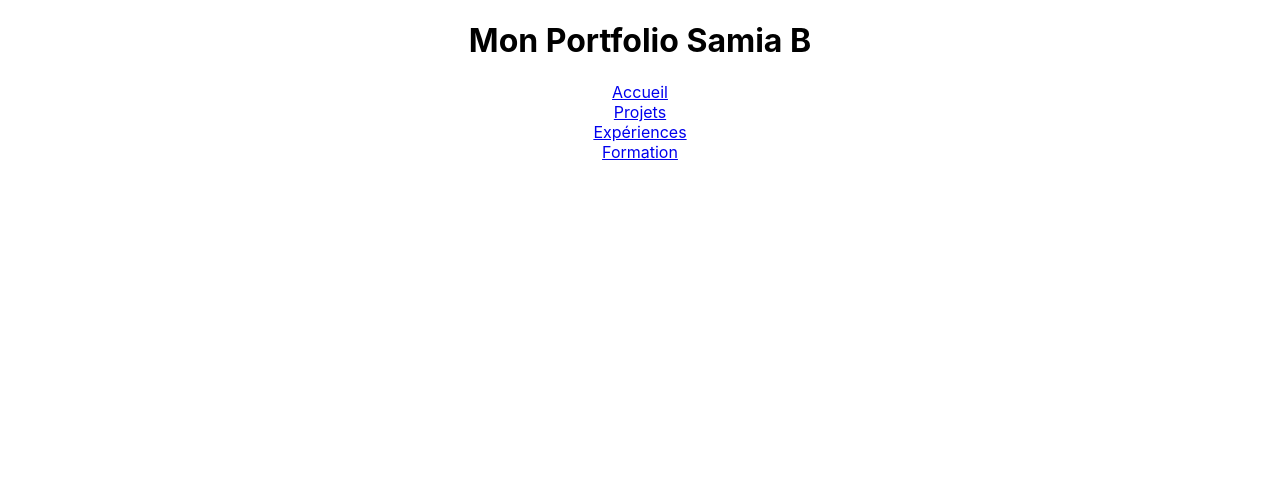
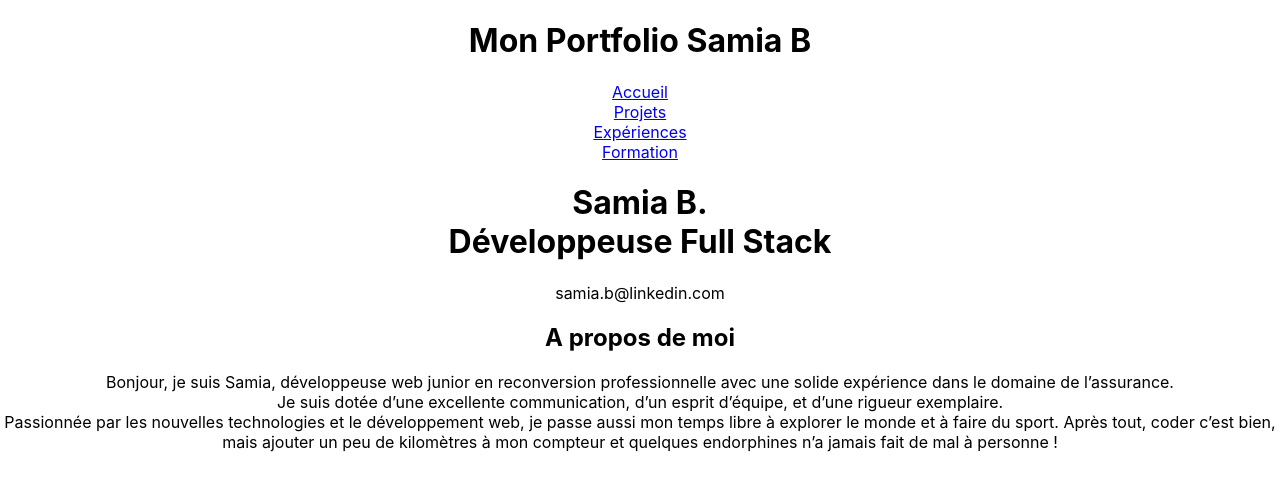
Before and after one commit to samiaB16/portfolio-openclassroom, a React (Create React App) app in the folder portfolio/: page / in a window 1280 px wide. Shown: the top 490 px of the page. Built offline with nearby package versions, Linux system fonts and the light colour scheme.

Commit message:
creation of the Home component

```diff
--- a/portfolio/src/App.js
+++ b/portfolio/src/App.js
@@ -1,4 +1,5 @@
 import Layout from './components/Layout';
+import Home from './components/Home';
 import './App.css';
 
 
@@ -6,6 +7,7 @@ function App() {
   return (
     <div className="App">
       <Layout/>
+      <Home />
     </div>
   );
 }
--- /dev/null
+++ b/portfolio/src/components/Home.js
@@ -0,0 +1,19 @@
+import React from 'react';
+
+
+function Home() {
+    return (
+      <>
+        <h1>
+        Samia B.<br/>
+        Développeuse Full Stack<br/>
+        </h1>
+        <p>samia.b@linkedin.com</p>
+        <h2>A propos de moi</h2>
+        <p>Bonjour, je suis Samia, développeuse web junior en reconversion professionnelle avec une solide expérience dans le domaine de l’assurance.
+        <br />Je suis dotée d’une excellente communication, d’un esprit d’équipe, et d’une rigueur exemplaire. <br />Passionnée par les nouvelles technologies et le développement web, je passe aussi mon temps libre à explorer le monde et à faire du sport. Après tout, coder c’est bien, mais ajouter un peu de kilomètres à mon compteur et quelques endorphines n’a jamais fait de mal à personne !</p>
+      </>
+    );
+  }
+
+  export default Home;
--- a/portfolio/src/components/Layout.js
+++ b/portfolio/src/components/Layout.js
@@ -1,3 +1,4 @@
+import React from 'react';
 
 function Layout() {
     return (
```
